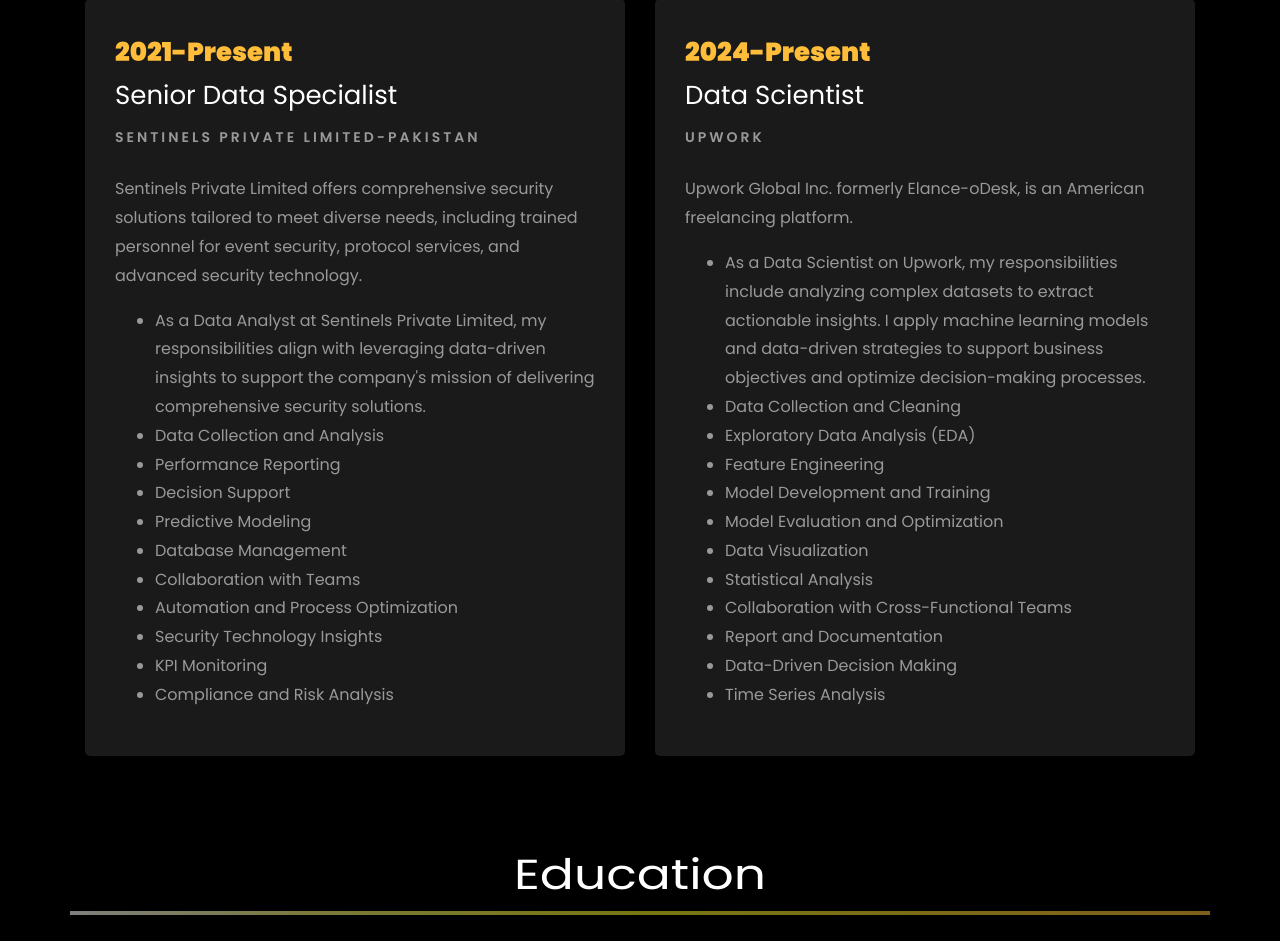
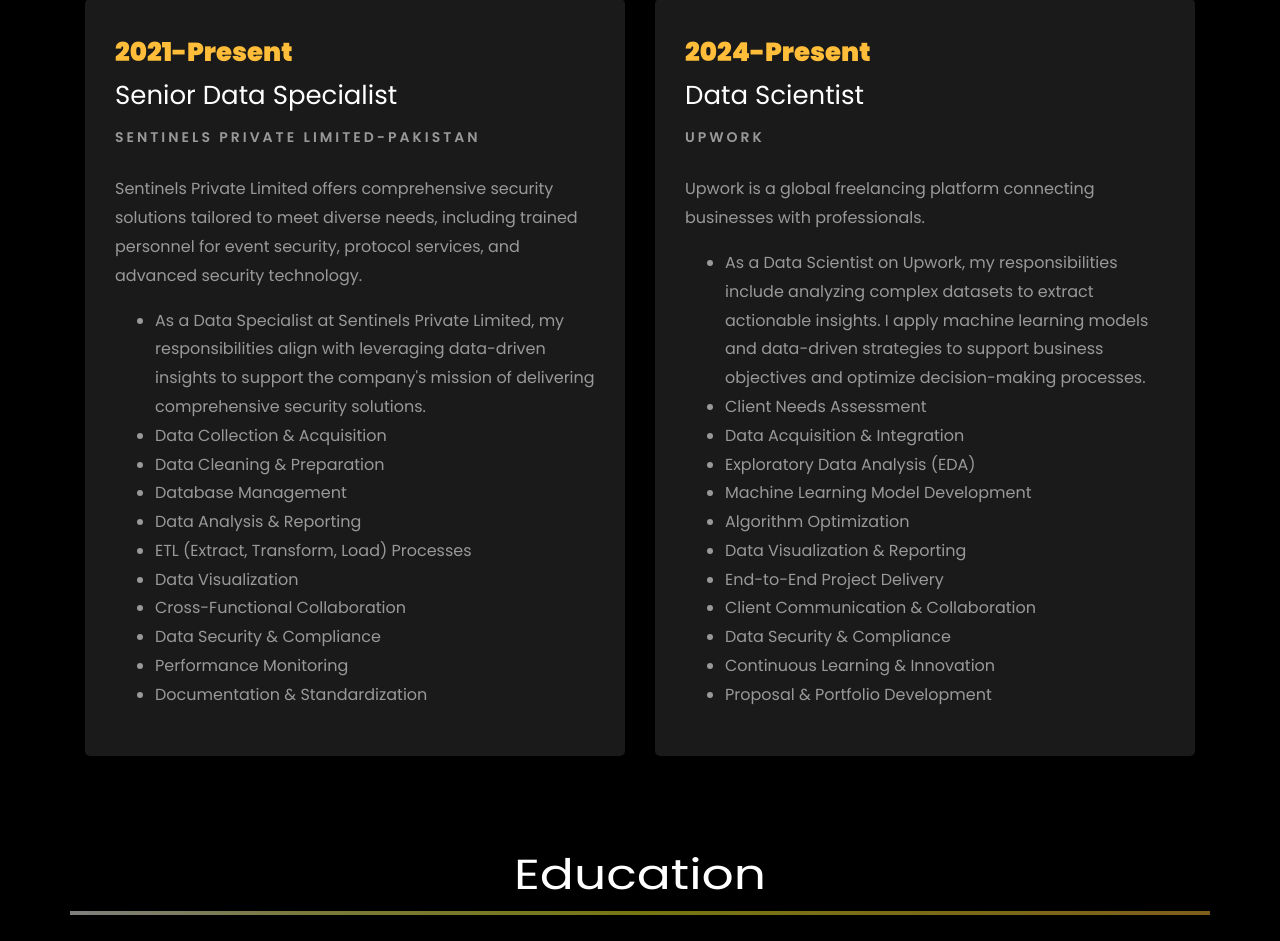
Before and after one commit to MrMShahidSardar/mrmshahidsardar.github.io, a plain HTML site: page index.html in a window 1280 px wide. Shown: the part 2232-3173 px from the top of the page. Drawn offline with Linux system fonts and the light colour scheme; files whose address does not match are found by name.

Commit message:
Update index.html

```diff
--- a/index.html
+++ b/index.html
@@ -335,17 +335,17 @@
 						<span class="position">Sentinels Private Limited-Pakistan</span>
 						<p class="mt-4">Sentinels Private Limited offers comprehensive security solutions tailored to meet diverse needs, including trained personnel for event security, protocol services, and advanced security technology.
 							<ul>
-								<li>As a Data Analyst at Sentinels Private Limited, my responsibilities align with leveraging data-driven insights to support the company's mission of delivering comprehensive security solutions.</li>
-								<li>Data Collection and Analysis</li>
-									<li>Performance Reporting</li>
-									<li>Decision Support</li>
-									<li>Predictive Modeling</li>
+								<li>As a Data Specialist at Sentinels Private Limited, my responsibilities align with leveraging data-driven insights to support the company's mission of delivering comprehensive security solutions.</li>
+								<li>Data Collection & Acquisition</li>
+									<li>Data Cleaning & Preparation</li>
 									<li>Database Management</li>
-									<li>Collaboration with Teams</li>
-									<li>Automation and Process Optimization</li>
-									<li>Security Technology Insights</li>
-									<li>KPI Monitoring</li>
-									<li>Compliance and Risk Analysis</li>
+									<li>Data Analysis & Reporting</li>
+									<li>ETL (Extract, Transform, Load) Processes</li>
+									<li>Data Visualization</li>
+									<li>Cross-Functional Collaboration</li>
+									<li>Data Security & Compliance</li>
+									<li>Performance Monitoring</li>
+									<li>Documentation & Standardization </li>
 							</ul>
 						</p>
 					</div>
@@ -357,19 +357,19 @@
 						<span class="date">2024-Present</span>
 						<h2>Data Scientist</h2>
 						<span class="position">Upwork</span>
-						<p class="mt-4">Upwork Global Inc. formerly Elance-oDesk, is an American freelancing platform.<ul>
+						<p class="mt-4">Upwork is a global freelancing platform connecting businesses with professionals.<ul>
 							<li>As a Data Scientist on Upwork, my responsibilities include analyzing complex datasets to extract actionable insights. I apply machine learning models and data-driven strategies to support business objectives and optimize decision-making processes.</li>
-							<li> Data Collection and Cleaning
+							    <li>Client Needs Assessment</li>
+								<li>Data Acquisition & Integration</li>
 								<li>Exploratory Data Analysis (EDA)</li>
-								<li>Feature Engineering</li>
-								<li>Model Development and Training</li>
-								<li>Model Evaluation and Optimization</li>
-								<li>Data Visualization</li>
-								<li>Statistical Analysis</li>
-								<li>Collaboration with Cross-Functional Teams</li>
-								<li>Report and Documentation</li>
-								<li>Data-Driven Decision Making</li>
-								<li>Time Series Analysis</li>
+								<li>Machine Learning Model Development</li>
+								<li>Algorithm Optimization </li>
+								<li>Data Visualization & Reporting </li>
+								<li>End-to-End Project Delivery</li>
+								<li>Client Communication & Collaboration</li>
+								<li>Data Security & Compliance</li>
+								<li>Continuous Learning & Innovation</li>
+								<li>Proposal & Portfolio Development</li>
 							</ul>
 						</p>
 					</div>
```
